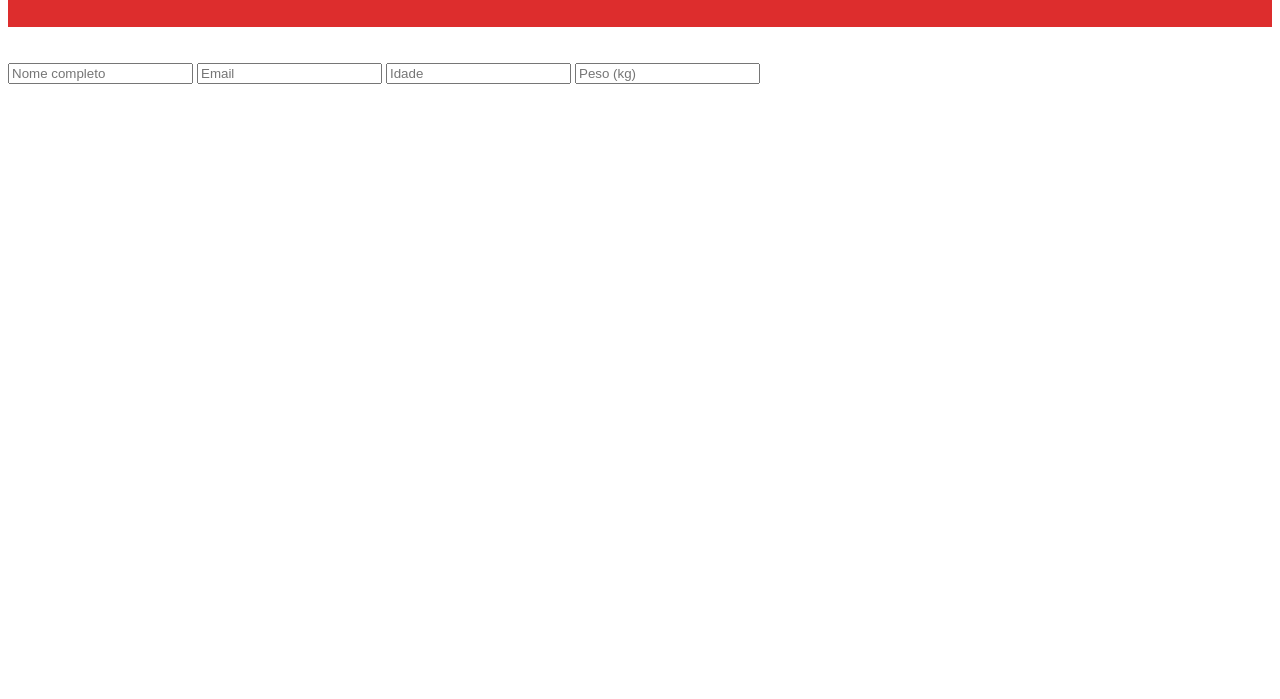
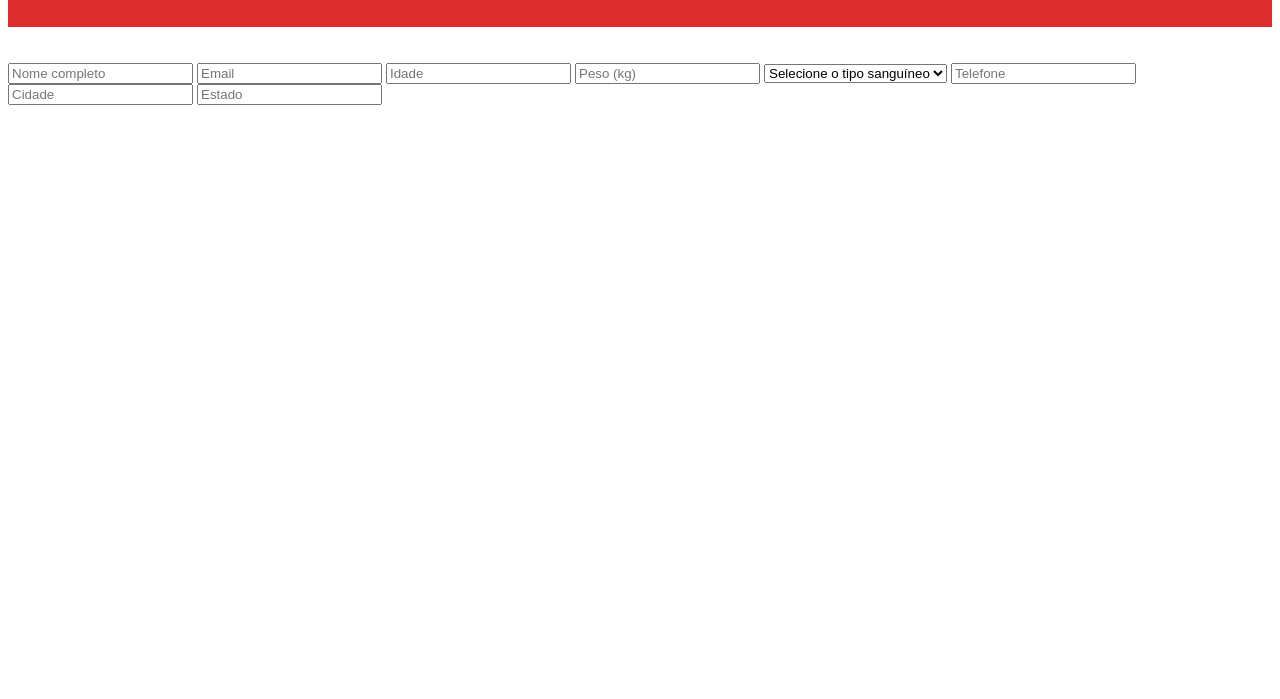
Before and after one commit to Favero-code/doan--o_sangue, a plain HTML site: page index.html in a window 1280 px wide. Shown: the part 101-800 px from the top of the page. Drawn offline with Linux system fonts and the light colour scheme.

Commit message:
ADD - adicionei as opções de sangue

```diff
--- a/index.html
+++ b/index.html
@@ -18,6 +18,22 @@
         <input type="number" id="idade" placeholder="Idade" required>
         <input type="number" id="peso" placeholder="Peso (kg)" required>
 
+        <select id="tipoSanguineo" required>
+            <option value="">Selecione o tipo sanguíneo</option>
+            <option>A+</option>
+            <option>A-</option>
+            <option>B+</option>
+            <option>B-</option>
+            <option>AB+</option>
+            <option>AB-</option>
+            <option>O+</option>
+            <option>O-</option>
+        </select>
+
+        <input type="text" id="telefone" placeholder="Telefone" required>
+        <input type="text" id="cidade" placeholder="Cidade" required>
+        <input type="text" id="estado" placeholder="Estado" required>
+
 
 
 </body>
```
